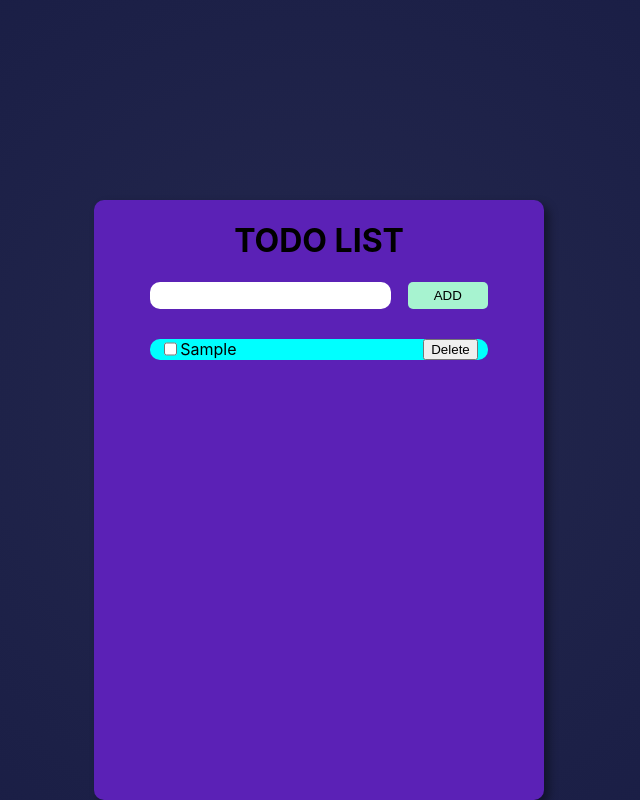
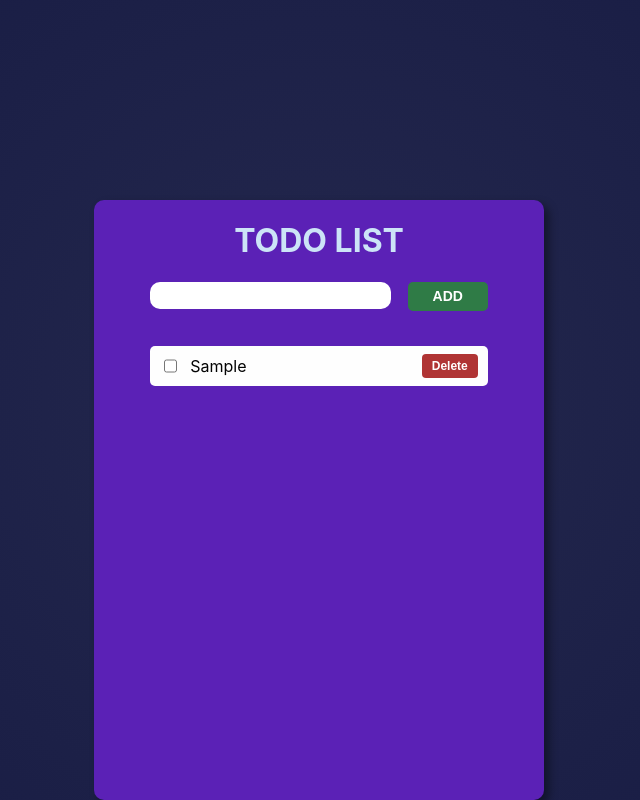
Before and after one commit to Arun-cn/Todo_List, a React (Create React App) app: page / in a window 1280 px wide. Both pictures are taken after typing "Sample" into the empty fields and a click on the button "ADD". Shown: the whole page, without its empty margins (321-961 px from the left). Built offline with nearby package versions, Linux system fonts and the light colour scheme.

Commit message:
update ui

```diff
--- a/src/App.js
+++ b/src/App.js
@@ -31,7 +31,7 @@ function App() {
     <div className="App">
 
        <div className='todoappcontiner'>
-       <h1>TODO LIST</h1>
+       <h1 className='app-name'>TODO LIST</h1>
         <EditText onSubmit={handleSubmit} ></EditText>
         <div className='todoscontiner'>
           {toDos.map((toDo)=>{
--- a/src/components/TodoItemCard.jsx
+++ b/src/components/TodoItemCard.jsx
@@ -19,11 +19,11 @@ function TodoItemCard (props){
         <div className='cardcontiner'>
             <div className='cardleftside'>
                 <input type="checkbox" checked={isChecked} name="isDone" id="checker" onChange={handleCompleted}/>
-                <label style={{ textDecoration: isChecked ? 'line-through' : 'none' }}>{props.item} </label>
+                <label style={{ textDecoration: isChecked ? 'line-through' : 'none' }} className='todo-text' >{props.item} </label>
             </div>
 
             <div className='cardrightside'>
-                <button onClick={handleDelete} >Delete</button>
+                <button className='carddeletebutton' onClick={handleDelete} >Delete</button>
             </div>
         </div>
     );
--- a/src/styles/App.css
+++ b/src/styles/App.css
@@ -23,5 +23,11 @@
 .todoscontiner{
   margin-top: 30px;
   width: 75%;
+  overflow: auto;
+  margin-bottom: 30px;
 
 }
+.app-name{
+
+  color:#CCE4F7;
+}
--- a/src/styles/taskedit.css
+++ b/src/styles/taskedit.css
@@ -14,8 +14,12 @@
 .addButton{
     width: 20%;
     border-radius: 5px;
-    height: 27px;
+    height: 29px;
     width: 80px;
-    background-color: #A7F3D0;
-    border-style: none;
+    background-color: #2f7b46;
+
+    color: #FFFFFF;
+    font-size: 14px;
+    font-weight: bold;
+    border: none;
 }
--- a/src/styles/todoitemcard.css
+++ b/src/styles/todoitemcard.css
@@ -1,10 +1,12 @@
 .cardcontiner{
-    background-color: aqua;
+    height: 40px;
+    background-color:#FEFEFE;
     display: flex;
     flex-direction: row;
     align-items: center;
     justify-content: space-between;
-    border-radius: 10px;
+    border-radius: 5px;
+    margin-top: 5px;
 
 }
 .cardleftside{
@@ -18,3 +20,18 @@
     flex-direction: row;
     justify-content: flex-end;
 }
+.carddeletebutton{
+    background-color: #b03434;
+    color: #FFFFFF;
+    font-size: 12px;
+    font-weight: bold ;
+    border: none;
+    padding: 5px 10px;
+    border-radius: 4px;
+
+  }
+  .todo-text{
+    color: #030303;
+    font-size: 16px;
+    margin-left: 10px;
+  }
```
